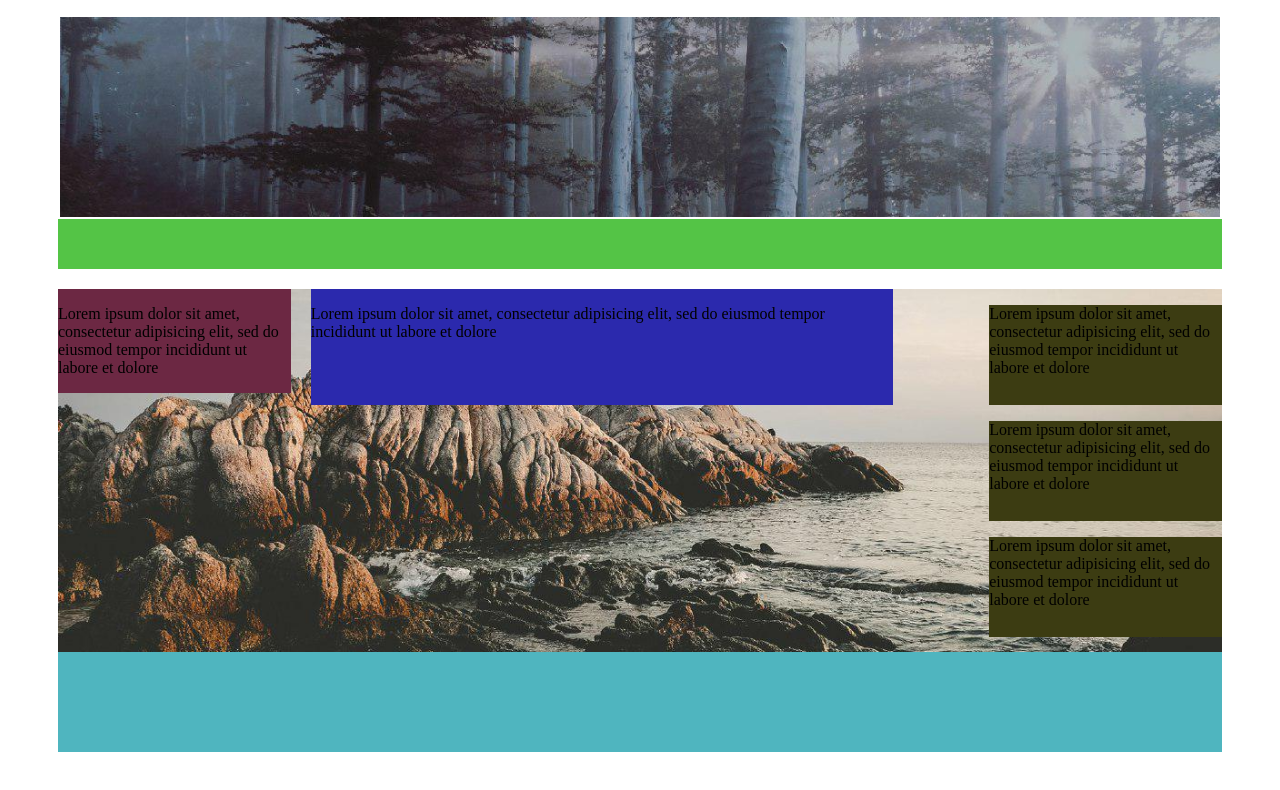
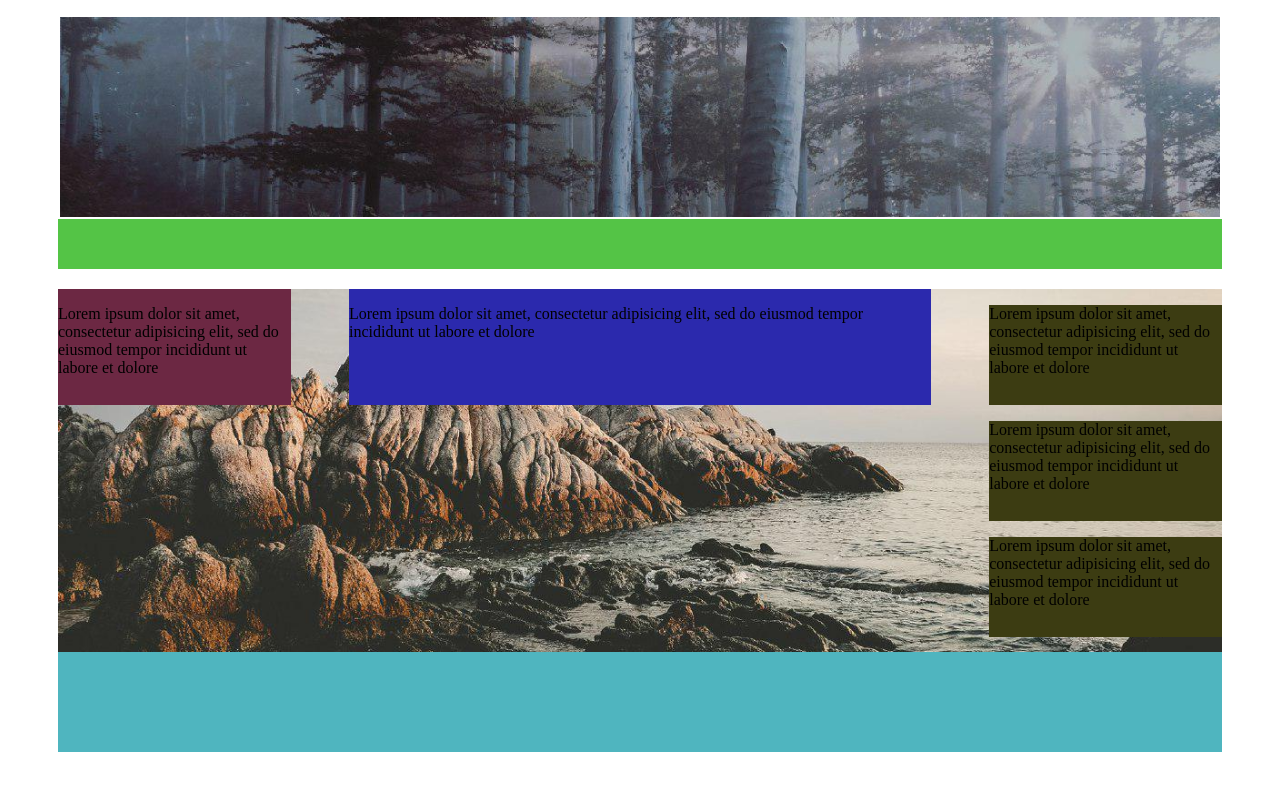
Before and after one commit to GiuseppeVigliaturo/htmlcss-struttura-wp, a plain HTML site: page index.html in a window 1280 px wide. Drawn offline with Linux system fonts and the light colour scheme.

Commit message:
modifica margini

```diff
--- a/css/style.css
+++ b/css/style.css
@@ -34,21 +34,31 @@ background-size: cover;
   clear: both;
 }
 
+/* prima colonna  */
 .block1{
   height: 100%;
   width: 20%;
   float: left;
   background: rgb(108, 40, 67);
-  margin-right: 20px;
+
 
 }
 
+.block1 .primo{
+
+ height: 100px;
+ width: 100%;
+}
+
+
+/* seconda colonna */
 .block2{
 
   width: 50%;
   float: left;
   background: rgb(43, 41, 173);
-  margin-right: 20px;
+  margin-right: 5%;
+  margin-left: 5%;
 }
 
 .block2 .secondo{
@@ -56,6 +66,7 @@ background-size: cover;
   width: 100%;
 }
 
+/* terza colonna  */
 .block3{
   width:20% ;
   float: right;
@@ -71,7 +82,7 @@ background-size: cover;
   margin-bottom: 15px;
 }
 
-
+/* parte in fondo della pagina */
 
 footer{
   height: 100px;
```
